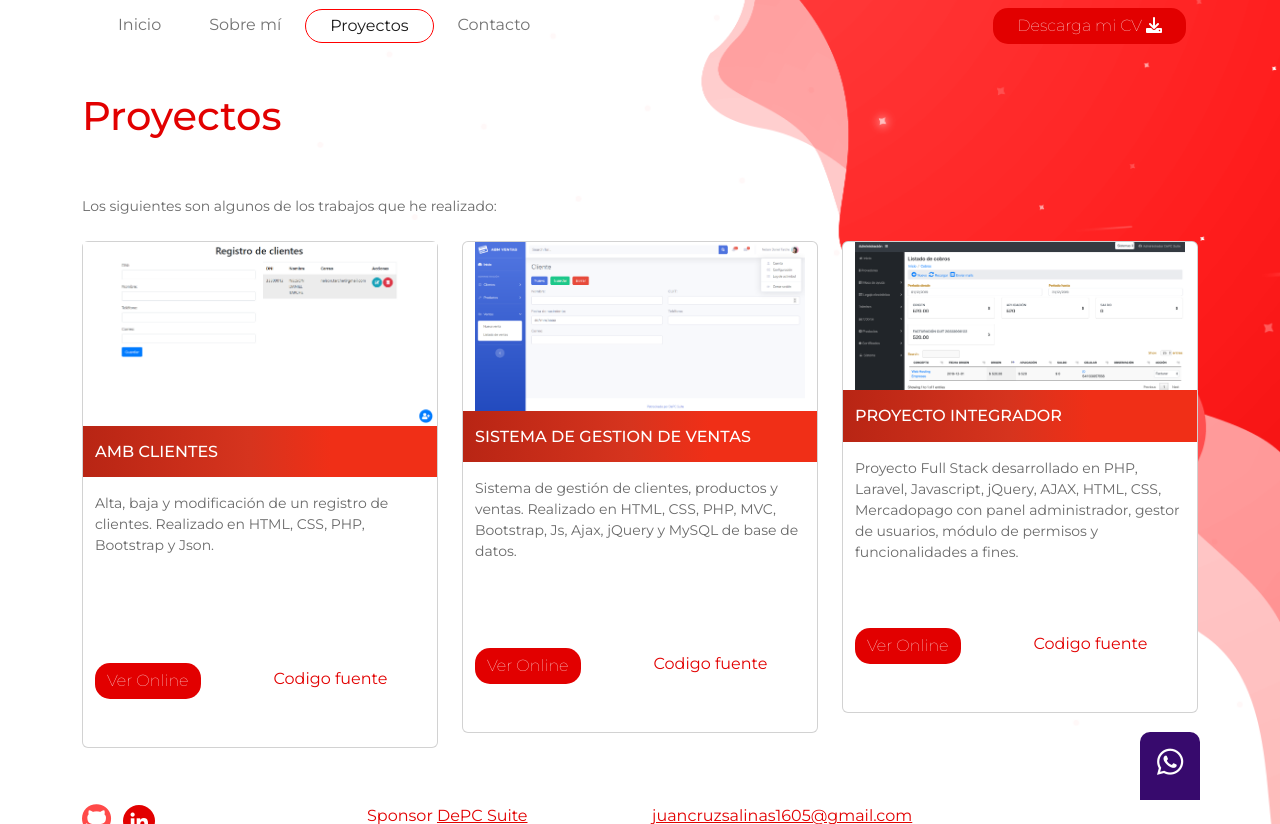
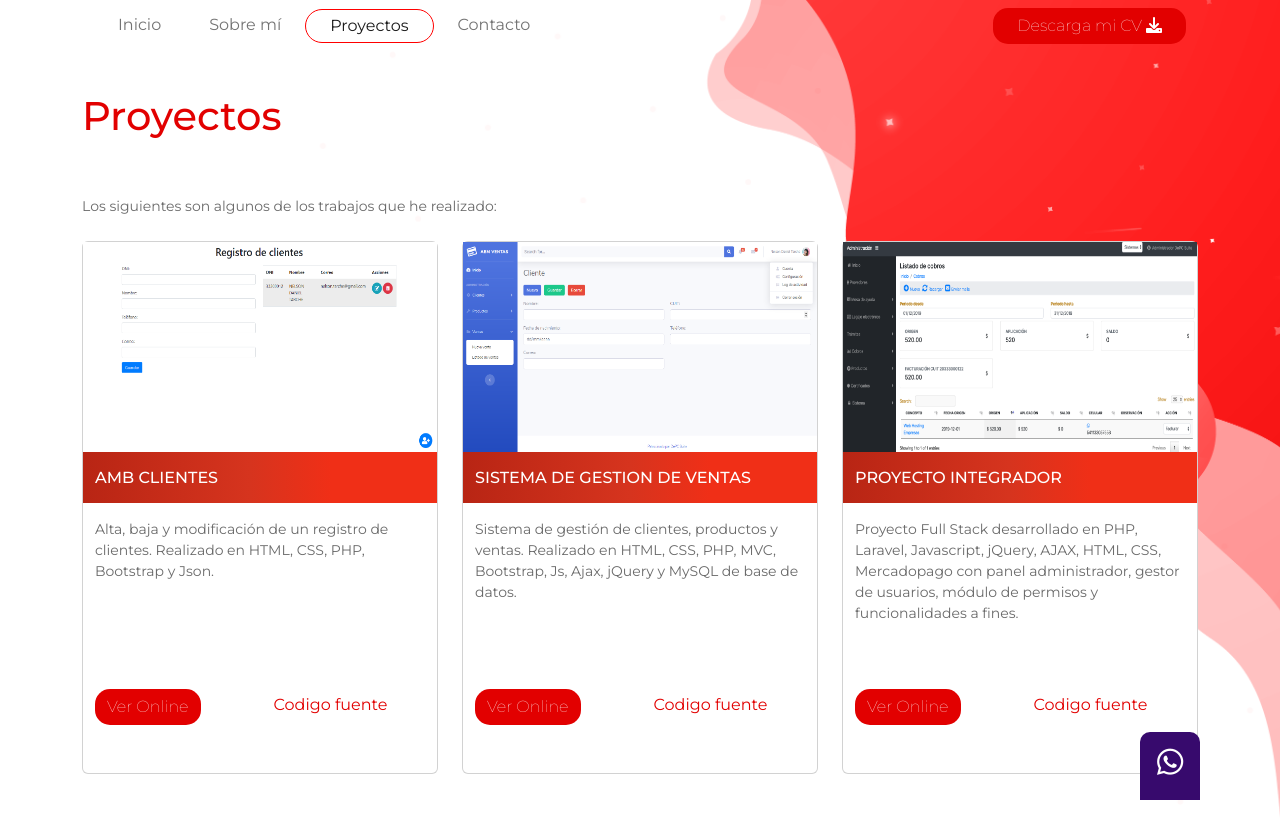
Before and after one commit to juancruzsalinas/portfolio, a PHP site: page /proyectos.html in a window 1280 px wide. Shown: the top 824 px of the page. Run offline with PHP 8.4, Linux system fonts and the light colour scheme.

Commit message:
cambios1722

```diff
--- a/css/estilos.css
+++ b/css/estilos.css
@@ -181,6 +181,10 @@ input, textarea, .btn {
 
 }
 
+#proyectos img {
+    height: 210px;
+}
+
 /*/ sobre mi /*/
 
 .img-circle {
--- a/proyectos.html
+++ b/proyectos.html
@@ -77,7 +77,7 @@
             </div>
             <div class="col-12 col-sm-4 px-4 py-2">
                 <div class="row card">
-                    <div class="col-12">
+                    <div class="col-12 p-0">
                         <img src="../portfolio/images/abmventas.png" alt="" class="img-fluid">
                     </div>
                     <div class="col-12 color-gradiente py-3">
@@ -97,7 +97,7 @@
             </div>
             <div class="col-12 col-sm-4 px-4 py-2">
                 <div class="row card">
-                    <div class="col-12">
+                    <div class="col-12 p-0">
                         <img src="../portfolio/images/proyecto-integrador.png" alt="" class="img-fluid">
 
                     </div>
```
